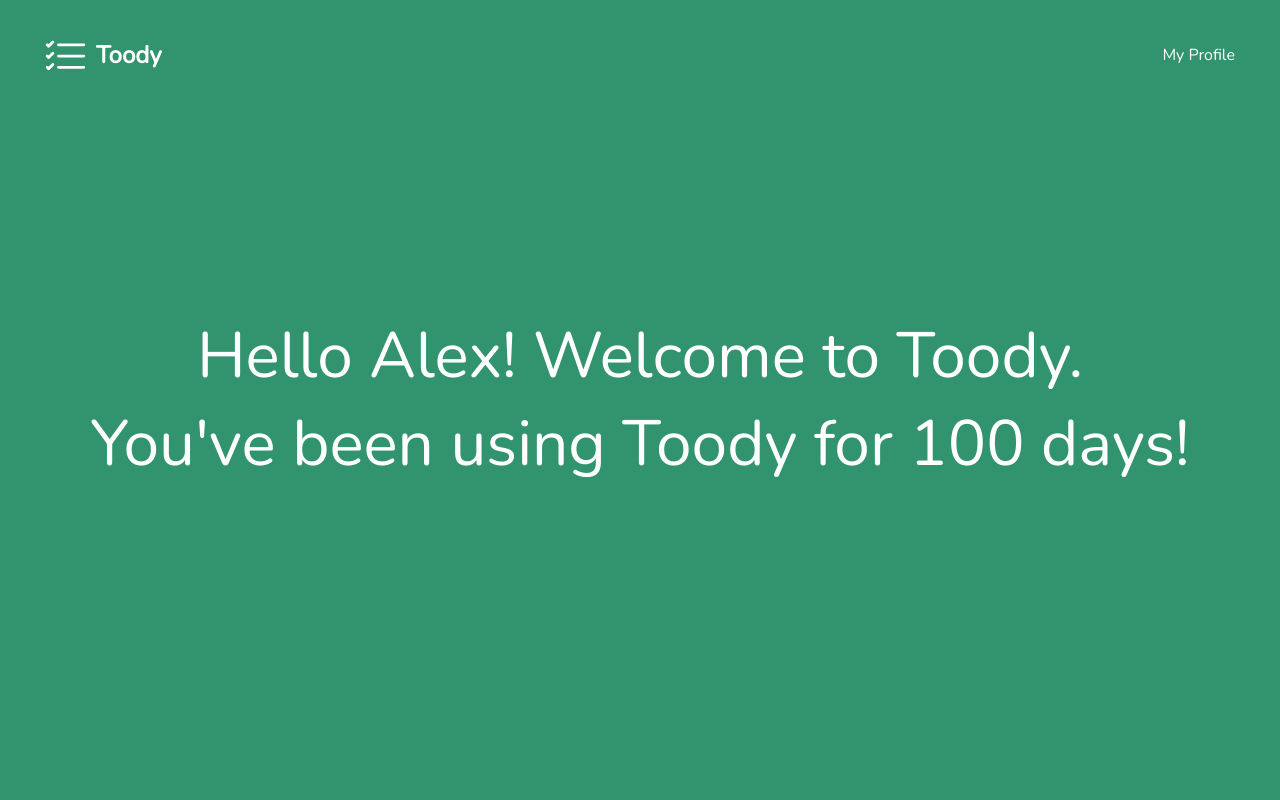
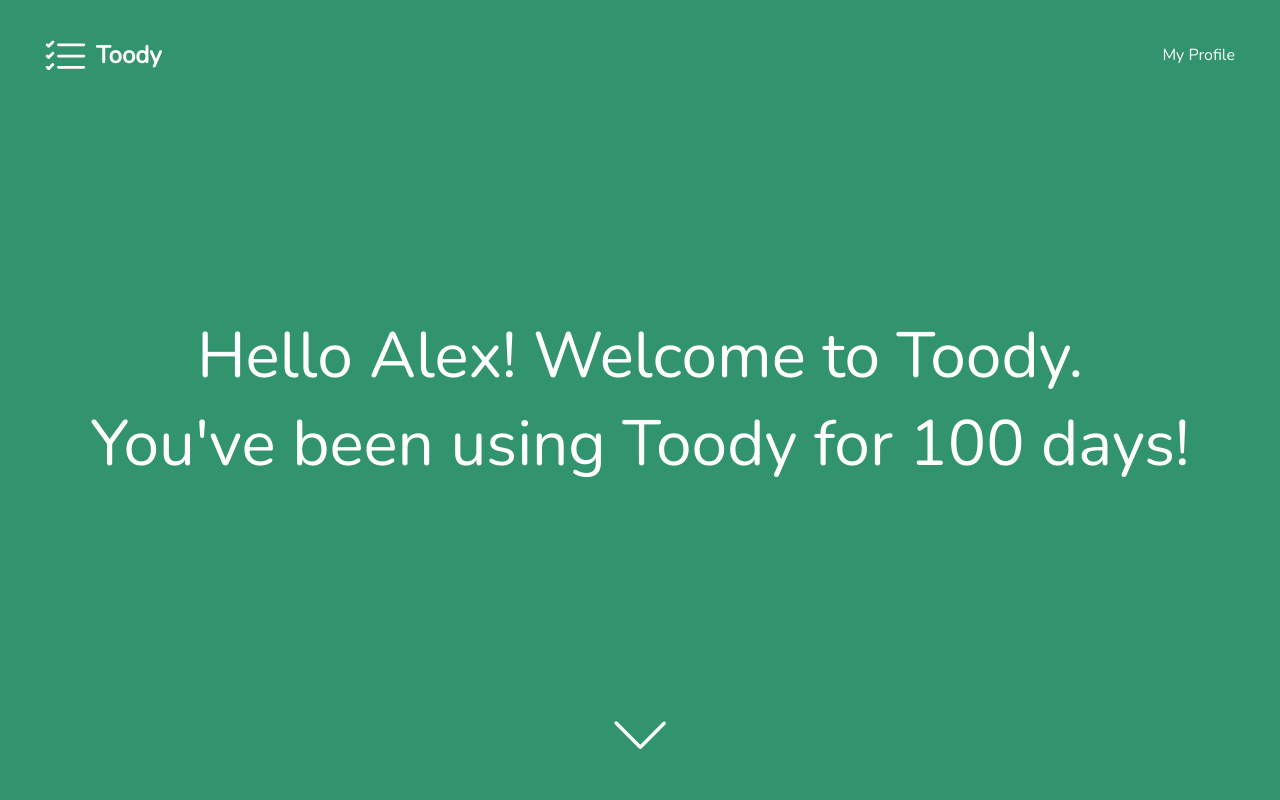
Before and after one commit to ctc-uci/toody-demo, a React (Create React App) app: page / in a window 1280 px wide. Shown: the top 800 px of the page. Built offline with nearby package versions, Linux system fonts and the light colour scheme.

Commit message:
Scroll to do into view from landing

```diff
--- a/src/pages/Home/Home.css
+++ b/src/pages/Home/Home.css
@@ -8,6 +8,15 @@
     text-align: center;
 
     font-size: 64px;
+}
+
+.scroll-down {
+    position: absolute;
+    bottom: 0;
+    padding-bottom: 36px;
+    background-color: transparent;
+    border: 0;
+    cursor: pointer;
 }
 
 .to-do {
--- a/src/pages/Home/Home.jsx
+++ b/src/pages/Home/Home.jsx
@@ -2,6 +2,7 @@ import React from 'react';
 import PropTypes from 'prop-types';
 import ToDo from './ToDo';
 import JournalEntries from './JournalEntries';
+import { SlArrowDown } from 'react-icons/sl';
 import './Home.css';
 
 const items = [
@@ -41,8 +42,18 @@ const Home = ({ name }) => {
         Hello {name}! Welcome to Toody.
         <br />
         You&apos;ve been using Toody for 100 days!
+        <button
+          className="scroll-down"
+          onClick={e => {
+            let join = document.getElementById('to-do');
+            e.preventDefault();
+            join.scrollIntoView({ behavior: 'smooth' });
+          }}
+        >
+          <SlArrowDown style={{ fontSize: '52px', color: '#FFFFFF' }} />
+        </button>
       </div>
-      <div className="to-do">
+      <div className="to-do" id="to-do">
         <ToDo items={items} />
       </div>
       <div className="journal-entries">
```
